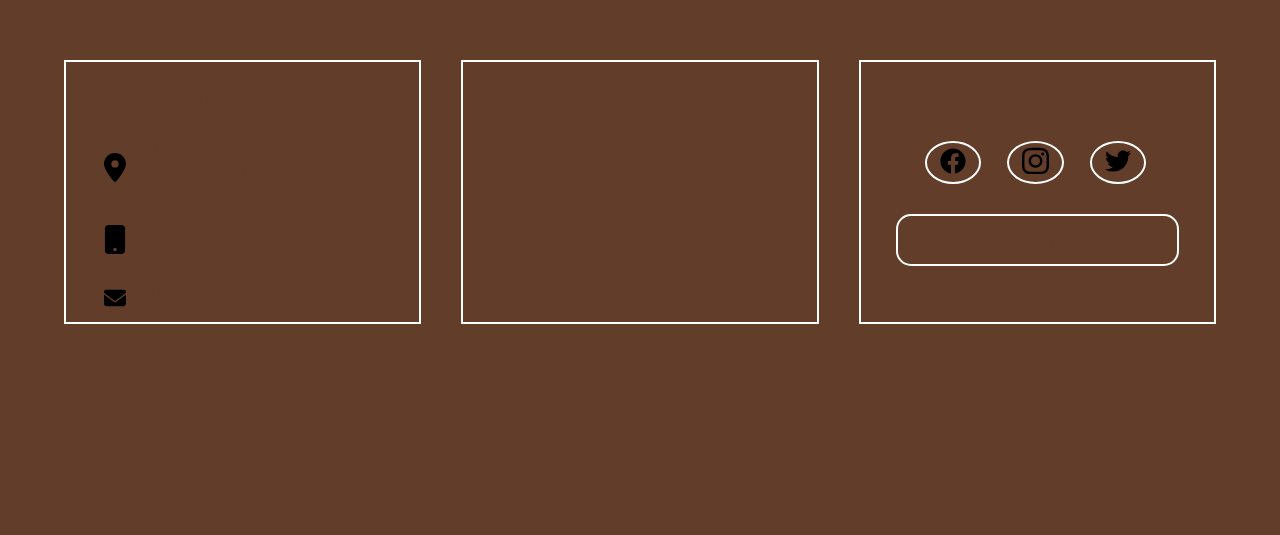
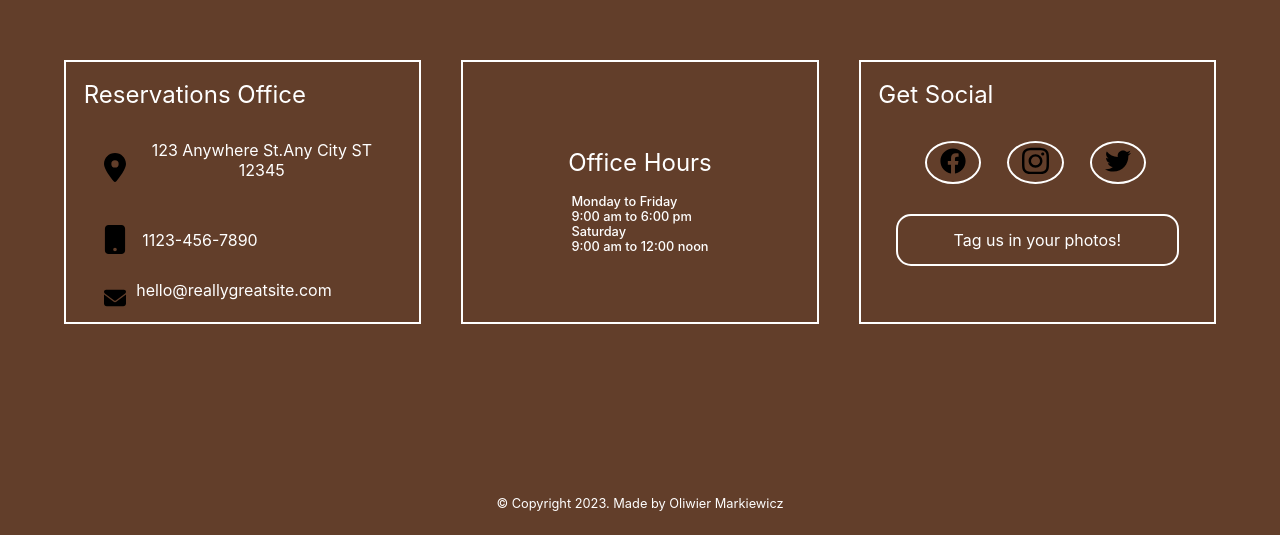
Before and after one commit to ol1mowski/Best_hotel.de, a React (Create React App) app: page /home in a window 1280 px wide. Shown: the part 5887-6422 px from the top of the page. Built offline with nearby package versions, Linux system fonts and the light colour scheme.

Commit message:
repair color in footer

```diff
--- a/src/components/Footer/Footer.module.scss
+++ b/src/components/Footer/Footer.module.scss
@@ -29,6 +29,9 @@
     @media (orientation: landscape) and (min-height: 320px) and (max-width: 950px) {
         gap: 10vh;
         margin-top: 10%;
+    }
+    span, p, h2, h3 {
+        color: #fff;
     }
 }
 
@@ -83,6 +86,7 @@ img:hover {
 }
 
 .locationInfo {
+    color: #fff;
     font-size: 1rem;
 }
 
@@ -94,11 +98,13 @@ img:hover {
 }
 
 .openTimes {
+    color: #fff;
     font-size: 0.8rem;
     font-weight: 500;
 }
 
 .infoContainer {
+    color: #fff;
     margin-left: 7vw;
     @media screen and (min-width: 400px) {
         margin-bottom: 2vh;
@@ -179,11 +185,13 @@ img:hover {
         flex-direction: column;
     }
     #infoContainerMiddle {
+        color: #fff;
         margin: 0;
     }
 }
 
 .tag {
+    color: #fff;
     border: 2px solid #fff;
     border-radius: 15px;
     width: 90%;
@@ -211,6 +219,7 @@ img:hover {
 }
 
 .copy {
+    color: #fff;
     margin: 0;
     text-align: center;
     padding: 3vh 0;
```
